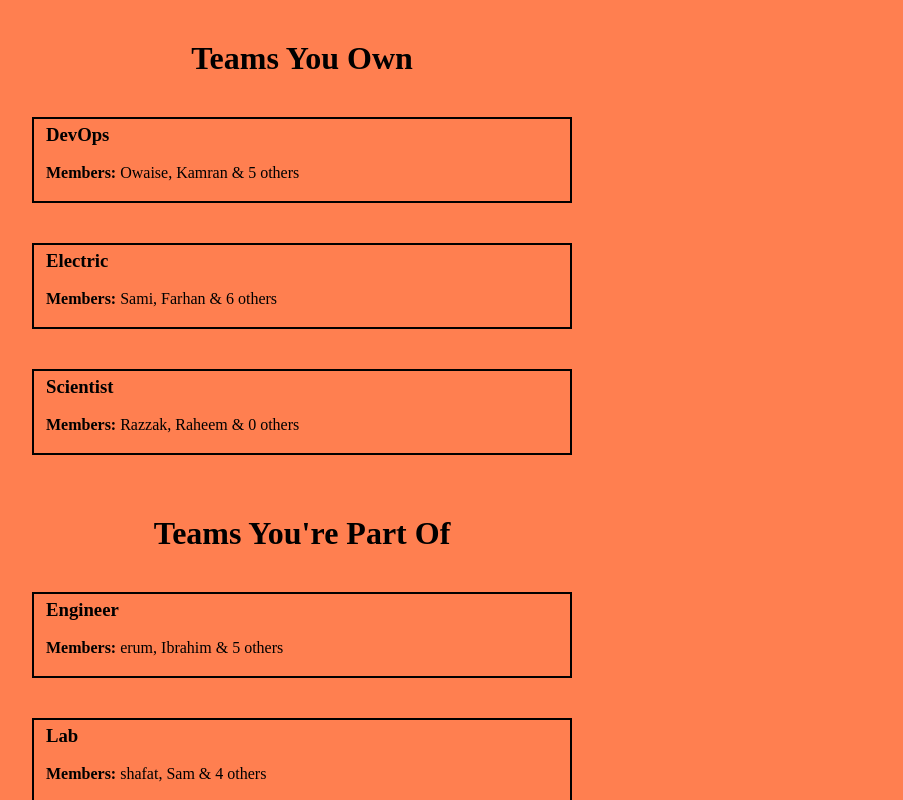
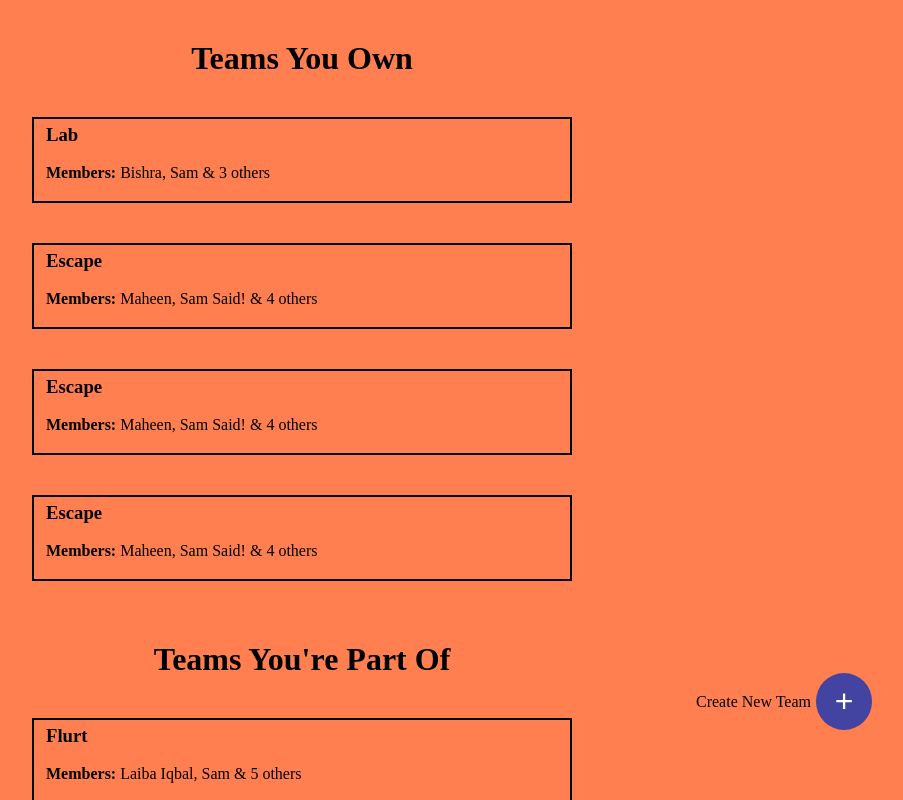
Before and after one commit to abdulsami-2001/meeting-scheduler-app, a React (Create React App) app: page /teams in a window 1280 px wide. Shown: the top 800 px of the page, without its empty margins (338-1241 px from the left). Built offline with nearby package versions, Linux system fonts and the light colour scheme.

Commit message:
Boht complexity hogyi ha boss.

```diff
--- a/src/Components/Meeting Comp/MeetingApp.component.jsx
+++ b/src/Components/Meeting Comp/MeetingApp.component.jsx
@@ -7,7 +7,6 @@ import Error from '../Error Comp/Error.component'
 
 const MeetingApp = () => {
 
-    // let history = useHistory()
 
     // Main State
 
@@ -18,6 +17,37 @@ const MeetingApp = () => {
 
     // Main State
 
+
+    // Create New Team
+        let [CNTInputFields,SetCNTInputFields] = useState({
+            TeamName: "",
+            EmailOfTeamMembers: ""
+        })
+
+        const CNTInputFields_handleChange = (e) => {
+           SetCNTInputFields({
+               ...CNTInputFields,
+               [e.target.name]: e.target.value
+           })
+        }
+
+
+        const CNTInputFields_handleSubmit = (e, CNTInputFields_handleCancel) => {
+            e.preventDefault()
+
+            setUser_State({
+                ...User_State,
+                UserData: [{...UserData[0], ...CNTInputFields}]
+            })
+
+            SetCNTInputFields({
+                TeamName: "",
+                EmailOfTeamMembers: ""
+            })
+            CNTInputFields_handleCancel()
+        }
+
+    // Create New Team
 
     // Login Saaman
     let [Login_InputFields, setLogin_InputFields] = useState({
@@ -76,14 +106,13 @@ const MeetingApp = () => {
 
     }
     // SignUp Saaman
-    console.log(UserData)
     return (
         <BrowserRouter>
             <Switch>
                 <Route exact path="/" render={()=><Login Login_handleSubmit={Login_handleSubmit} Login_handleInputs={Login_handleInputs} Login_InputFields={Login_InputFields} />}  />
                 <Route exact path="/login" render={()=><Login Login_handleSubmit={Login_handleSubmit} Login_handleInputs={Login_handleInputs} Login_InputFields={Login_InputFields} />}  />
                 <Route exact path="/signup" render={()=><SignUp SignUp_handleSubmit={SignUp_handleSubmit} SignUp_handleInputs={SignUp_handleInputs} SignUp_InputFields={SignUp_InputFields}  />}  />
-                <Route exact path="/teams" render={()=><Team UserData={UserData} />} />
+                <Route exact path="/teams" render={()=><Team CNTInputFields_handleSubmit={CNTInputFields_handleSubmit} CNTInputFields_handleChange={CNTInputFields_handleChange} CNTInputFields={CNTInputFields} UserData={UserData} />} />
                 <Route component={Error} />
             </Switch>
         </BrowserRouter>
--- /dev/null
+++ b/src/Components/Team Comp/CreateNTeam.component.jsx
@@ -0,0 +1,26 @@
+import React from 'react'
+import Styles from './CreateNTeam.module.css'
+const CreateNTeam = (props) => {
+    let {CNTInputFields_handleSubmit,CNTInputFields_handleChange,CNTInputFields,CNTInputFields_handleCancel} = props
+    let {TeamName,EmailOfTeamMembers} = CNTInputFields
+    return (
+        <>
+            <div className={Styles.parentCont}>
+                <h3>Create New Team</h3>
+                <form onSubmit={(e)=>CNTInputFields_handleSubmit(e,CNTInputFields_handleCancel)} >
+                    <br />
+                    <input type="text" value={TeamName} onChange={(e)=>CNTInputFields_handleChange(e)} name="TeamName" placeholder="Team Name" />
+                    <br /><br />
+                    <input type="text" value={EmailOfTeamMembers} onChange={(e)=>CNTInputFields_handleChange(e)}  name="EmailOfTeamMembers" placeholder="Members(type email)" />
+                    <br /><br />
+                   <div style={{display:"flex", justifyContent:"space-around"}} >
+                        <input type="submit" value="Submit" />
+                        <input type="button" value="Cancel" onClick={CNTInputFields_handleCancel} />
+                   </div>
+                </form>
+            </div>
+        </>
+    )
+}
+
+export default CreateNTeam
--- /dev/null
+++ b/src/Components/Team Comp/CreateNTeam.module.css
@@ -0,0 +1,16 @@
+*{
+    margin: 0px;
+    padding: 0px;
+    z-index: 0px;
+}
+
+.parentCont{
+    display: flex;
+    flex-direction: column;
+    justify-content: center;
+    align-items: center;
+    width: 400px;
+    height: 200px;
+    background-color: rgb(255, 101, 45);
+    border: 1px solid white;
+}
--- a/src/Components/Team Comp/TeamInfo.component.jsx
+++ b/src/Components/Team Comp/TeamInfo.component.jsx
@@ -2,13 +2,13 @@ import React from 'react'
 import Styles from './TeamInfo.module.css'
 
 const TeamInfo = (props) => {
-    let {teamName,members} = props
+    let {teamName = "Dummy Team" ,members} = props
     return (
         <div className={Styles.parentCont}>
             <h3>{teamName}</h3>
             <br />
             <b>Members: </b>
-            {(members.length >= 2) ? ( <span>{members[0]}, {members[1]} & {(members.length) - 2} others</span> ) : ( <span>he</span> )}
+            {(members) ? ((members.length > 2) ?  (<span>{members[0]}, {members[1]} & {(members.length) - 2} others</span> ) : (<span>{members[0]} & {members[1]}</span> ))  : ( <span>No members</span> )}
         </div>
     )
 }
--- a/src/Components/Team Comp/Teams.component.jsx
+++ b/src/Components/Team Comp/Teams.component.jsx
@@ -1,22 +1,37 @@
-import React from 'react'
+import React,{useState} from 'react'
 import TeamInfo from './TeamInfo.component'
 import Styles from './Teams.module.css'
-const Team = ({UserData}) => {
+import CreateNTeam from './CreateNTeam.component'
+
+const Team = (props) => {
+    let [ShowModal,setShowModal] = useState(false)
+    let {UserData,CNTInputFields_handleSubmit,CNTInputFields_handleChange,CNTInputFields} = props
+
+    const CNTInputFields_handleCancel = () =>{
+        setShowModal(false)
+    }
+
     return (UserData.map(({isLoggedIn})=>{
         if(true){
             return(
                 <div className={Styles.parentCont}>
                     <h1 style={{marginTop:"40px",   marginBottom:"20px" }} >Teams You Own</h1>
-                    <TeamInfo teamName="DevOps" members={["Owaise", "Kamran", "Akram", "Arhan", "Aadrish", "Sufyan", "Erum"]} />
-                    <TeamInfo teamName="Electric" members={["Sami",  "Farhan", "Majid", "Akram", "Arhan", "Aadrish", "Sufyan", "Erum"]} />
-                    <TeamInfo teamName="Scientist" members={["Razzak",  "Raheem"]} />
-
+                    <TeamInfo teamName="Lab" members={["Bishra",  "Sam", "Majid", "Sufyan", "Erum"]} />
+                    <TeamInfo teamName="Escape" members={["Maheen",  "Sam Said!", "Majid", "Aadrish", "Sufyan", "Erum"]} />
+                    <TeamInfo teamName="Escape" members={["Maheen",  "Sam Said!", "Majid", "Aadrish", "Sufyan", "Erum"]} />
+                    <TeamInfo teamName="Escape" members={["Maheen",  "Sam Said!", "Majid", "Aadrish", "Sufyan", "Erum"]} />
                     <h1 style={{marginTop:"40px", marginBottom:"20px" }} >Teams You're Part Of</h1>
-
-                    <TeamInfo teamName="Engineer" members={["erum",  "Ibrahim", "Majid", "Akram",  "Ashraf", "Sufyan", "Erum"]} />
-                    <TeamInfo teamName="Lab" members={["shafat",  "Sam", "Majid",  "Aadrish", "Sufyan", "Erum"]} />
-
-
+                    <TeamInfo teamName="Flurt" members={["Laiba Iqbal",  "Sam", "Majid","razak", "Aadrish", "Sufyan", "Erum"]} />
+                    <TeamInfo teamName="Flurt" members={["Laiba Iqbal",  "Sam", "Majid","razak", "Aadrish", "Sufyan", "Erum"]} />
+                    <TeamInfo teamName="Flurt" members={["Laiba Iqbal",  "Sam", "Majid","razak", "Aadrish", "Sufyan", "Erum"]} />
+                    <TeamInfo teamName="Flurt" members={["Laiba Iqbal",  "Sam", "Majid","razak", "Aadrish", "Sufyan", "Erum"]} />
+                    <div className={Styles.createTeamCont}>
+                        <span className={Styles.showCNT} >Create New Team</span>
+                        <button onClick={()=>{setShowModal(true)}} className={Styles.btn}>+</button>
+                    </div>
+                    <div className={ ShowModal ?  Styles.CNTModal : Styles.CNTModalHide }>
+                        <CreateNTeam CNTInputFields_handleCancel={CNTInputFields_handleCancel} CNTInputFields_handleSubmit={CNTInputFields_handleSubmit} CNTInputFields_handleChange={CNTInputFields_handleChange} CNTInputFields={CNTInputFields}/>
+                    </div>
                 </div>
             )
         }else{
--- a/src/Components/Team Comp/Teams.module.css
+++ b/src/Components/Team Comp/Teams.module.css
@@ -13,3 +13,43 @@
     background-color: coral;
     min-height: 100vh;
 }
+
+.btn{
+    color: white;
+    border: none;
+    background-color: rgb(67, 67, 161);
+    padding: 10px;
+    border-radius: 50%;
+    width: 56px;
+    text-align: center;
+    font-size: xx-large;
+}
+.createTeamCont{
+    position: fixed;
+    bottom: 70px;
+    right: 70px;
+}
+
+.showCNT{
+    display: inline;
+    position: relative;
+    bottom: 5px;
+    right: 5px;
+}
+
+.createTeamCont:hover span{
+    display: inline;
+    color: white;
+}
+
+.CNTModal{
+    display: block;
+    position: sticky;
+    bottom: 40vh;
+    width: 400px;
+    height: 200px;
+}
+
+.CNTModalHide{
+    display: none;
+}
```
